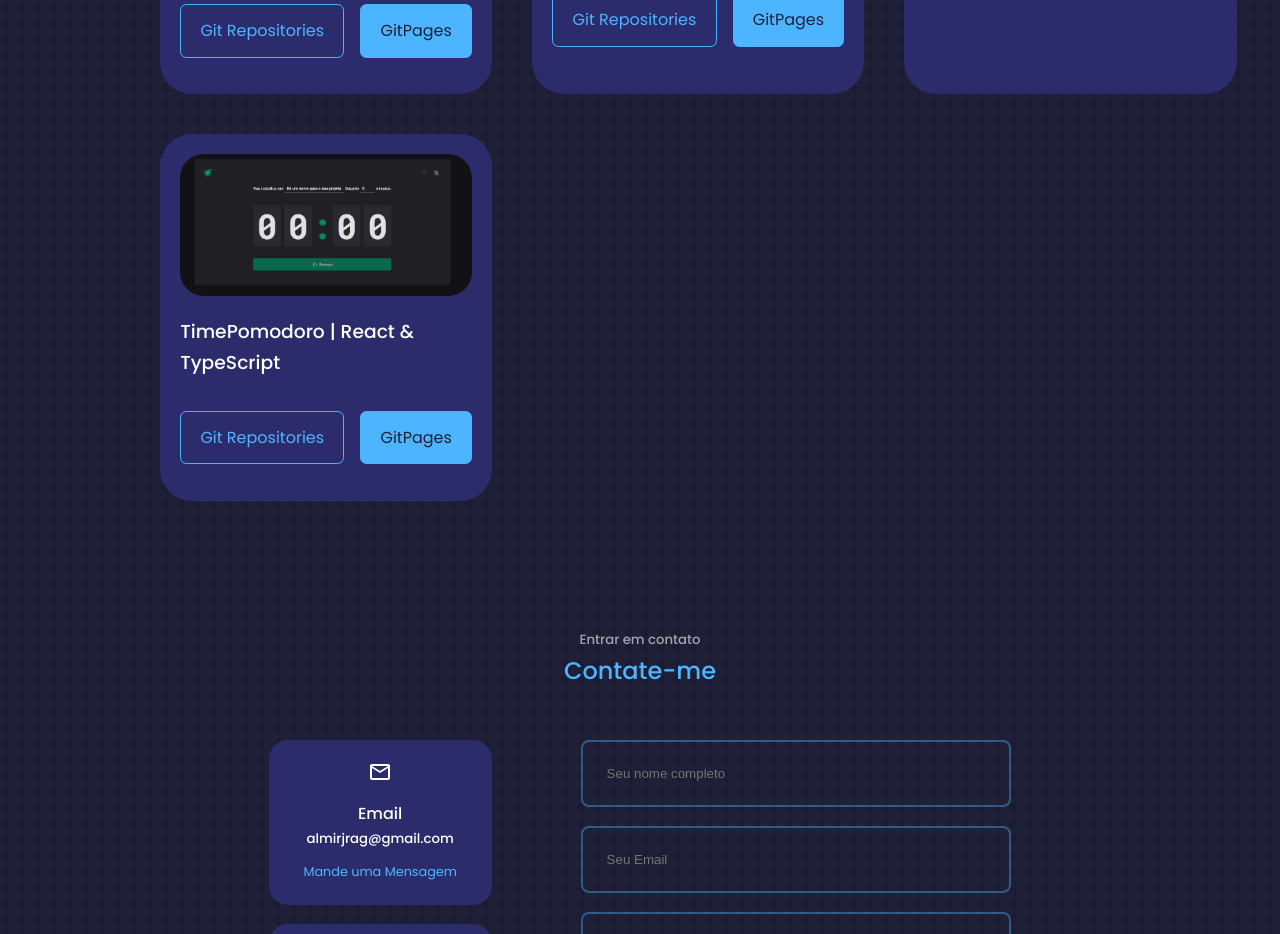
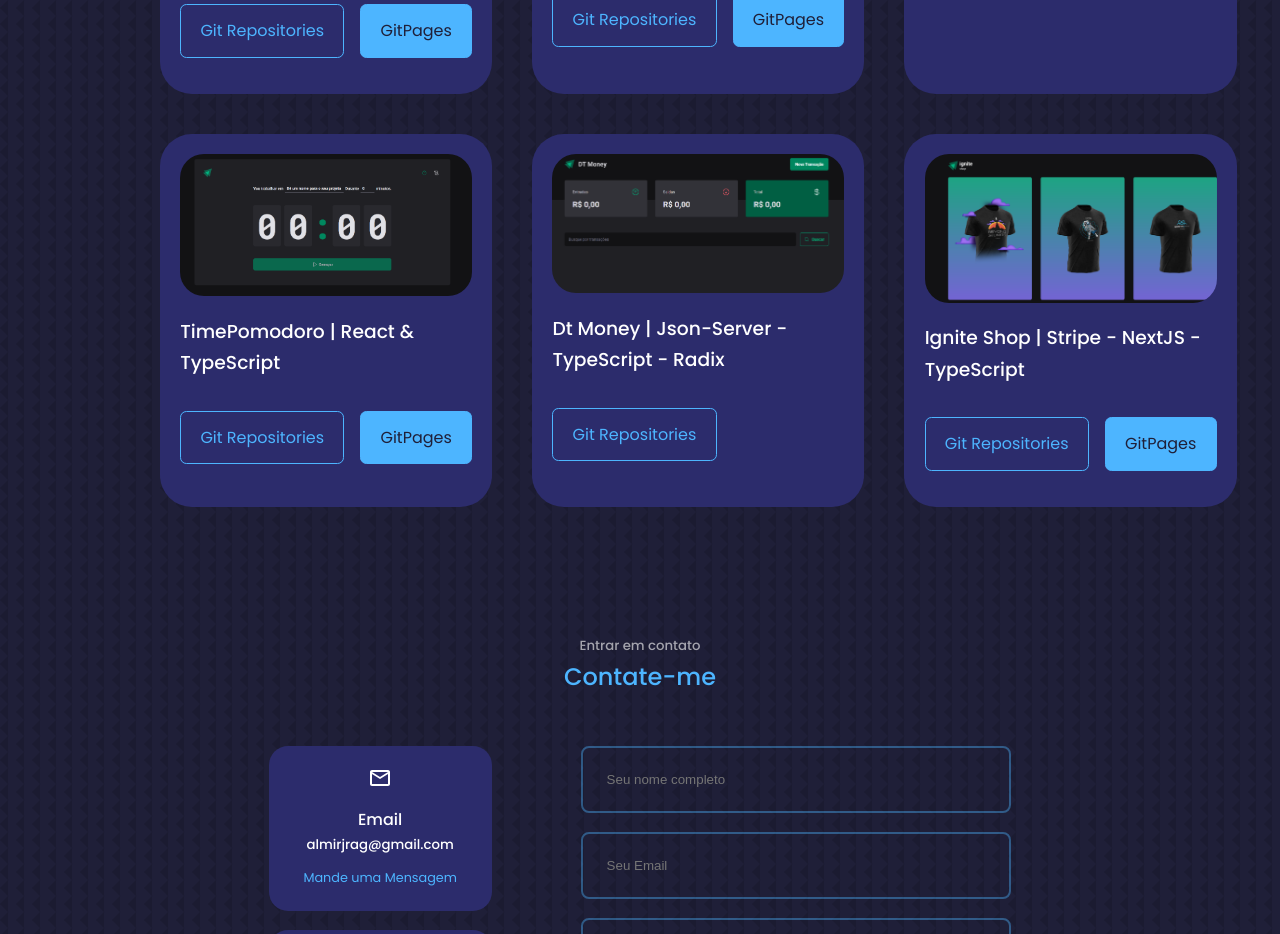
Before and after one commit to AlmirJrDev/React-Almir-Portfolio, a React (Create React App) app: page / in a window 1280 px wide. Shown: the part 3840-4774 px from the top of the page. Built offline with nearby package versions, Linux system fonts and the light colour scheme.

Commit message:
new portfolio

```diff
--- a/src/components/portfolio/Portfolio.jsx
+++ b/src/components/portfolio/Portfolio.jsx
@@ -7,6 +7,8 @@ import IMG4 from '../../assets/calculadora.png'
 import IMG5 from '../../assets/weatherapp.png'
 import IMG6 from '../../assets/countdown.png'
 import IMG7 from '../../assets/Timepomodoro.png'
+import IMG8 from '../../assets/dt-money.png'
+import IMG9 from '../../assets/igniteshop.png'
 
 const Portfolio = () => {
   return (
@@ -85,6 +87,26 @@ const Portfolio = () => {
            <a href="https://time-pomodoro.vercel.app/" className='btn btn-primary' target={'_blank'}>GitPages</a>
           </div>
         </article>
+        <article className='portfolio__item'>
+          <div className="portfolio__item-image">
+            <img src={IMG8} alt="" />
+          </div>
+           <h3>Dt Money | Json-Server - TypeScript - Radix</h3>
+           <div className="portfolio__item-cta">
+           <a href="https://github.com/AlmirJrDev/DT-Money" className='btn' target={'_blank'}>Git Repositories</a>
+
+          </div>
+        </article>
+        <article className='portfolio__item'>
+          <div className="portfolio__item-image">
+            <img src={IMG9} alt="" />
+          </div>
+           <h3>Ignite Shop | Stripe - NextJS - TypeScript</h3>
+           <div className="portfolio__item-cta">
+           <a href="https://github.com/AlmirJrDev/Ignite-Shop" className='btn' target={'_blank'}>Git Repositories</a>
+           <a href="https://ignite-shop-almirjrdev.vercel.app/" className='btn btn-primary' target={'_blank'}>GitPages</a>
+          </div>
+        </article>
       </div>
       </section>
   )
```
Also changed, not shown: src/assets/dt-money.png (added), src/assets/igniteshop.png (added).
